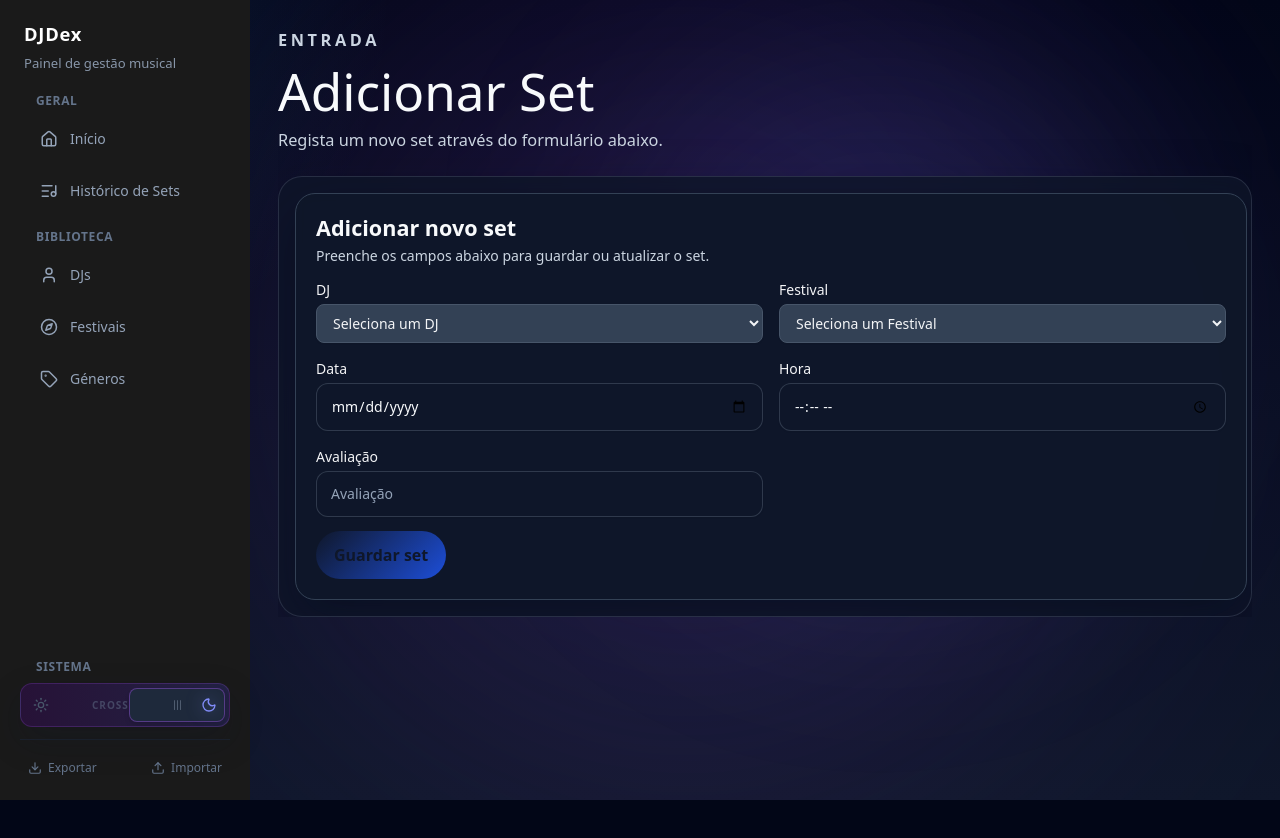
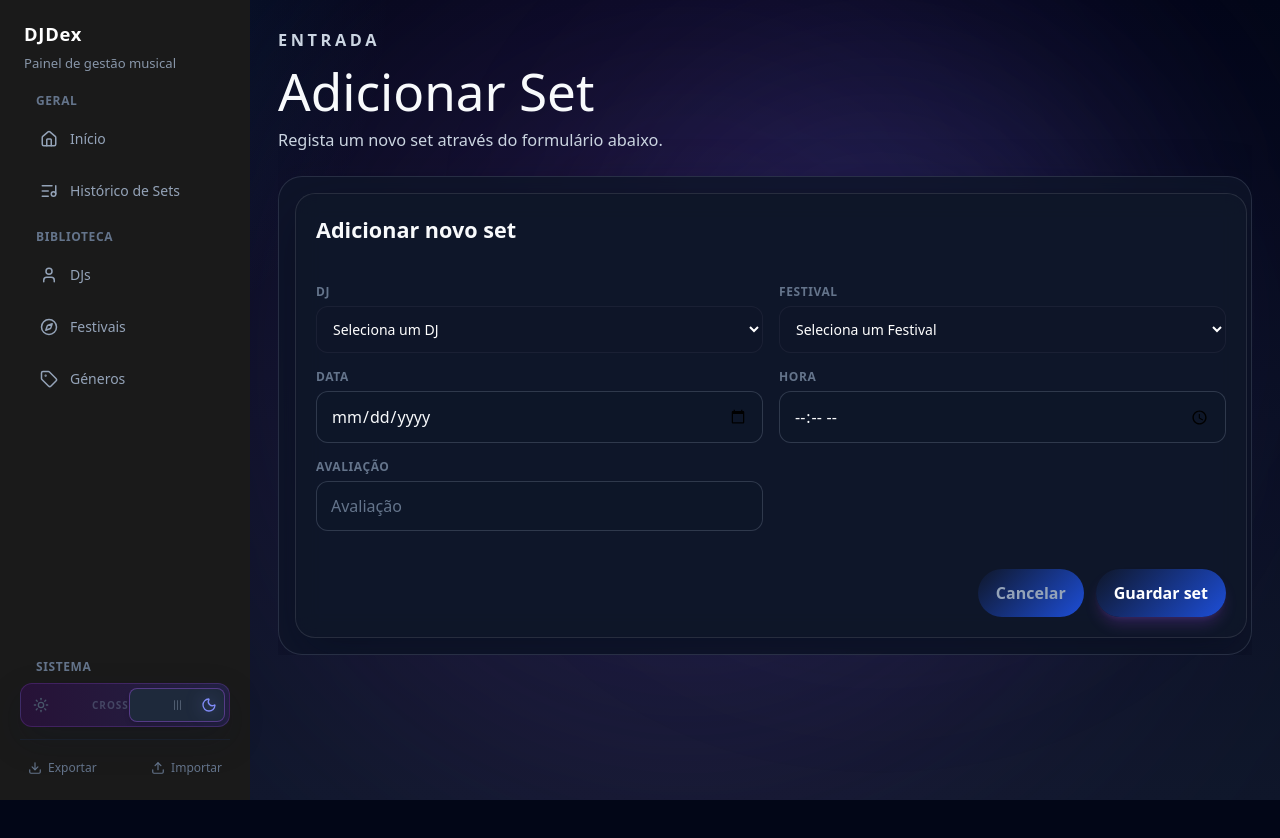
Before and after one commit to opaulosilva233/DJDex, a React (Vite) app: page /adicionar in a window 1280 px wide. Shown: the top 838 px of the page. Built offline with nearby package versions, Linux system fonts and the light colour scheme.

Commit message:
feat: improve AddSetForm component with enhanced styling and layout adjustments

```diff
--- a/src/components/AddSetForm.jsx
+++ b/src/components/AddSetForm.jsx
@@ -74,24 +74,19 @@ export default function AddSetForm({ initialData, djs = [], festivais = [], gene
 	const formTitle = isEditing ? 'Editar set' : 'Adicionar novo set'
 	const submitLabel = isEditing ? 'Guardar alterações' : 'Guardar set'
 	const inputClassName =
-		'w-full rounded-lg border border-slate-300 bg-white px-3 py-2 text-slate-900 shadow-sm transition placeholder:text-slate-400 focus:border-blue-500 focus:outline-none focus:ring-2 focus:ring-blue-500/20 dark:border-slate-600 dark:bg-slate-700 dark:text-gray-100 dark:placeholder:text-slate-400 dark:focus:border-blue-500 dark:focus:ring-blue-500/20'
+		'w-full rounded-xl border border-slate-200 bg-white/80 p-3 text-sm text-slate-900 transition-all placeholder:text-slate-400 focus:border-purple-500 focus:ring-2 focus:ring-purple-500/20 focus:outline-none dark:border-white/5 dark:bg-slate-900/60 dark:text-white dark:placeholder:text-slate-500'
+	const labelClassName =
+		'block mb-1.5 text-xs font-bold uppercase tracking-wider text-slate-400 dark:text-slate-500'
 
 	return (
 		<form
 			onSubmit={handleSubmit}
-			className="grid w-full max-w-none gap-4 rounded-2xl border border-slate-200 bg-white p-6 shadow-lg shadow-slate-900/5 dark:border-slate-700 dark:bg-slate-800 dark:shadow-none"
+			className="grid w-full max-w-none gap-5 rounded-2xl border border-slate-200/60 bg-white/60 p-8 shadow-lg shadow-slate-200/30 dark:border-white/10 dark:bg-slate-900/40 dark:shadow-xl dark:backdrop-blur-md"
 		>
-			<div className="flex items-center justify-between gap-4">
-				<div>
-					<h2 className="m-0 text-xl font-semibold text-slate-900 dark:text-gray-100">{formTitle}</h2>
-					<p className="mt-1 text-sm text-slate-500 dark:text-slate-300">
-						Preenche os campos abaixo para guardar ou atualizar o set.
-					</p>
-				</div>
-			</div>
+			<h2 className="mb-6 text-2xl font-black text-slate-900 dark:text-white">{formTitle}</h2>
 			<div className="grid w-full gap-4 lg:grid-cols-2 [grid-template-columns:repeat(auto-fit,minmax(260px,1fr))]">
-				<label className="grid gap-1 text-sm font-medium text-slate-700 dark:text-gray-100">
-					<span className="text-slate-700 dark:text-gray-100">DJ</span>
+				<label>
+					<span className={labelClassName}>DJ</span>
 					<select name="djId" value={formData.djId} onChange={handleChange} className={inputClassName} required>
 						<option value="" disabled>
 							Seleciona um DJ
@@ -109,8 +104,8 @@ export default function AddSetForm({ initialData, djs = [], festivais = [], gene
 					)}
 				</label>
 
-				<label className="grid gap-1 text-sm font-medium text-slate-700 dark:text-gray-100">
-					<span className="text-slate-700 dark:text-gray-100">Festival</span>
+				<label>
+					<span className={labelClassName}>Festival</span>
 					<select
 						name="festivalId"
 						value={formData.festivalId}
@@ -129,8 +124,8 @@ export default function AddSetForm({ initialData, djs = [], festivais = [], gene
 					</select>
 				</label>
 
-				<label className="grid gap-1 text-sm font-medium text-slate-700 dark:text-gray-100">
-					<span className="text-slate-700 dark:text-gray-100">Data</span>
+				<label>
+					<span className={labelClassName}>Data</span>
 					<input
 						name="data"
 						type="date"
@@ -141,8 +136,8 @@ export default function AddSetForm({ initialData, djs = [], festivais = [], gene
 					/>
 				</label>
 
-				<label className="grid gap-1 text-sm font-medium text-slate-700 dark:text-gray-100">
-					<span className="text-slate-700 dark:text-gray-100">Hora</span>
+				<label>
+					<span className={labelClassName}>Hora</span>
 					<input
 						name="hora"
 						type="time"
@@ -153,8 +148,8 @@ export default function AddSetForm({ initialData, djs = [], festivais = [], gene
 					/>
 				</label>
 
-				<label className="grid gap-1 text-sm font-medium text-slate-700 dark:text-gray-100">
-					<span className="text-slate-700 dark:text-gray-100">Avaliação</span>
+				<label>
+					<span className={labelClassName}>Avaliação</span>
 					<input
 						name="avaliacao"
 						type="number"
@@ -168,12 +163,21 @@ export default function AddSetForm({ initialData, djs = [], festivais = [], gene
 					/>
 				</label>
 			</div>
-			<button
-				type="submit"
-				className="justify-self-start rounded-full bg-slate-900 px-5 py-2.5 font-semibold text-white transition hover:bg-slate-800 focus:outline-none focus:ring-2 focus:ring-blue-500/30 dark:bg-slate-100 dark:text-slate-900 dark:hover:bg-white"
-			>
-				{submitLabel}
-			</button>
+			<div className="mt-6 flex justify-end gap-3">
+				<button
+					type="button"
+					onClick={() => navigate('/lista')}
+					className="px-4 py-2 font-medium text-slate-500 transition-colors hover:text-slate-700 dark:text-slate-400 dark:hover:text-white"
+				>
+					Cancelar
+				</button>
+				<button
+					type="submit"
+					className="rounded-xl bg-gradient-to-r from-purple-600 to-indigo-600 px-6 py-2.5 font-bold text-white shadow-lg shadow-purple-500/20 transition-all hover:-translate-y-0.5 hover:from-purple-500 hover:to-indigo-500"
+				>
+					{submitLabel}
+				</button>
+			</div>
 		</form>
 	)
 }
```
